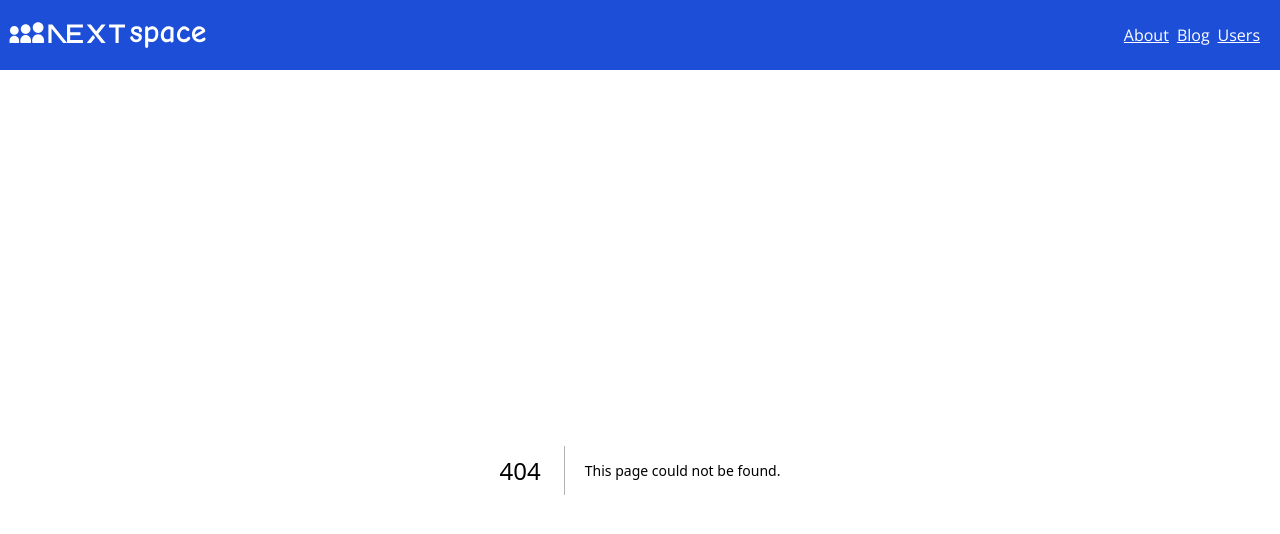
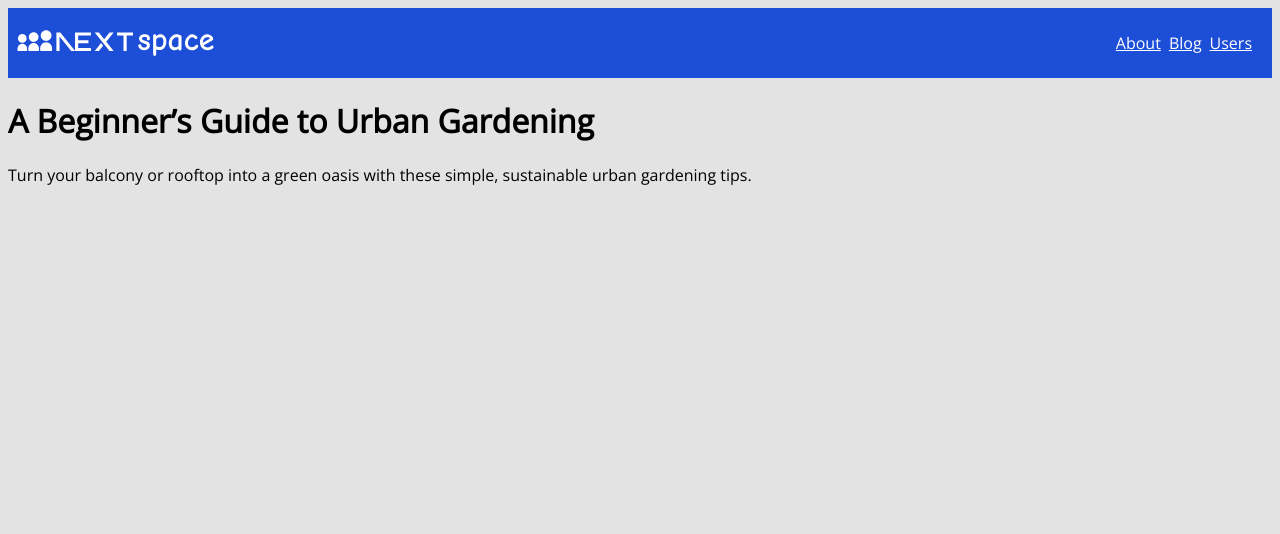
Before and after one commit to aidanshotland/myspace, a Next.js app: page /blog/beginner-urban-gardening in a window 1280 px wide. Before the commit this address had no page. Shown: the top 534 px of the page. Built offline with nearby package versions, Linux system fonts and the light colour scheme.

Commit message:
Addeed dynamic api blog routes

```diff
--- /dev/null
+++ b/app/blog/[slug]/page.tsx
@@ -0,0 +1,22 @@
+interface Post {
+  title: string;
+  content: string;
+  slug: string;
+}
+
+interface Props {
+  params: { slug: string };
+}
+
+export default async function BlogPostPage({ params }: Props) {
+  const posts: Post[] = await fetch("http://localhost:3000/api/content").then(
+    (res) => res.json()
+  );
+  const post = posts.find((post) => post.slug === params.slug)!;
+  return (
+    <div>
+      <h1>{post.title}</h1>
+      <p>{post.content}</p>
+    </div>
+  );
+}
```
